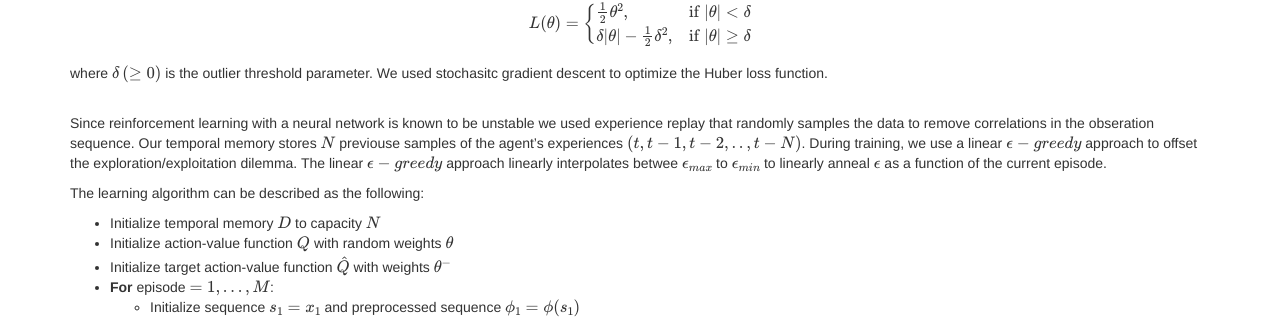
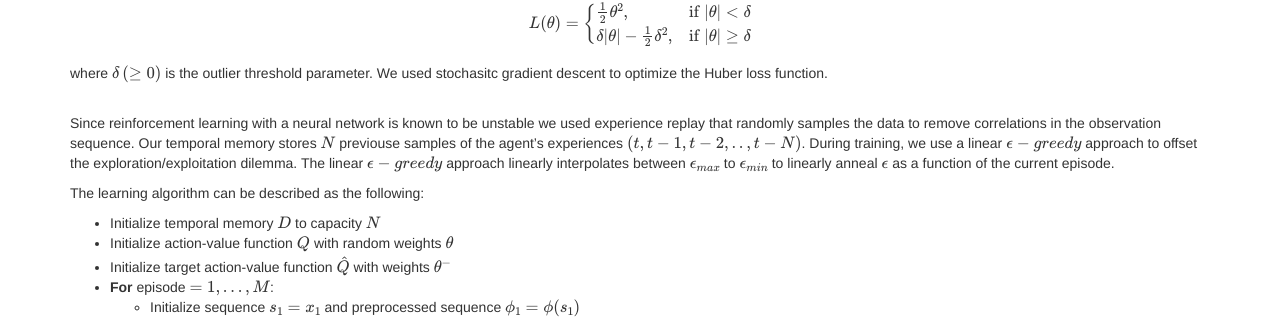
Before and after one commit to hfloresr/Sandhog, a Jekyll site: the page built from docs/status.md, in a window 1280 px wide and 900 px high, scrolled down 1960 px. Shown: the part 145-464 px from the top of the window. Built offline with Jekyll 4.4.1, drawn with Linux system fonts in a browser that asks for light colours; formulas are drawn with MathJax 3.

Commit message:
Update status.md

```diff
--- a/docs/status.md
+++ b/docs/status.md
@@ -75,10 +75,10 @@ to optimize the Huber loss function.
 
 <br>
 Since reinforcement learning with a neural network is known to be unstable we used experience replay
-that randomly samples the data to remove correlations in the obseration sequence. Our temporal memory
+that randomly samples the data to remove correlations in the observation sequence. Our temporal memory
 stores $$N$$ previouse samples of the agent's experiences $$(t, t-1, t-2, .. , t-N)$$. During training,
 we use a linear $$\epsilon-greedy$$ approach to offset the exploration/exploitation dilemma. The linear
-$$\epsilon-greedy$$ approach linearly interpolates betwee $$\epsilon_{max}$$ to $$\epsilon_{min}$$ to
+$$\epsilon-greedy$$ approach linearly interpolates between $$\epsilon_{max}$$ to $$\epsilon_{min}$$ to
 linearly anneal $$\epsilon$$ as a function of the current episode.
 
 The learning algorithm can be described as the following:
```
